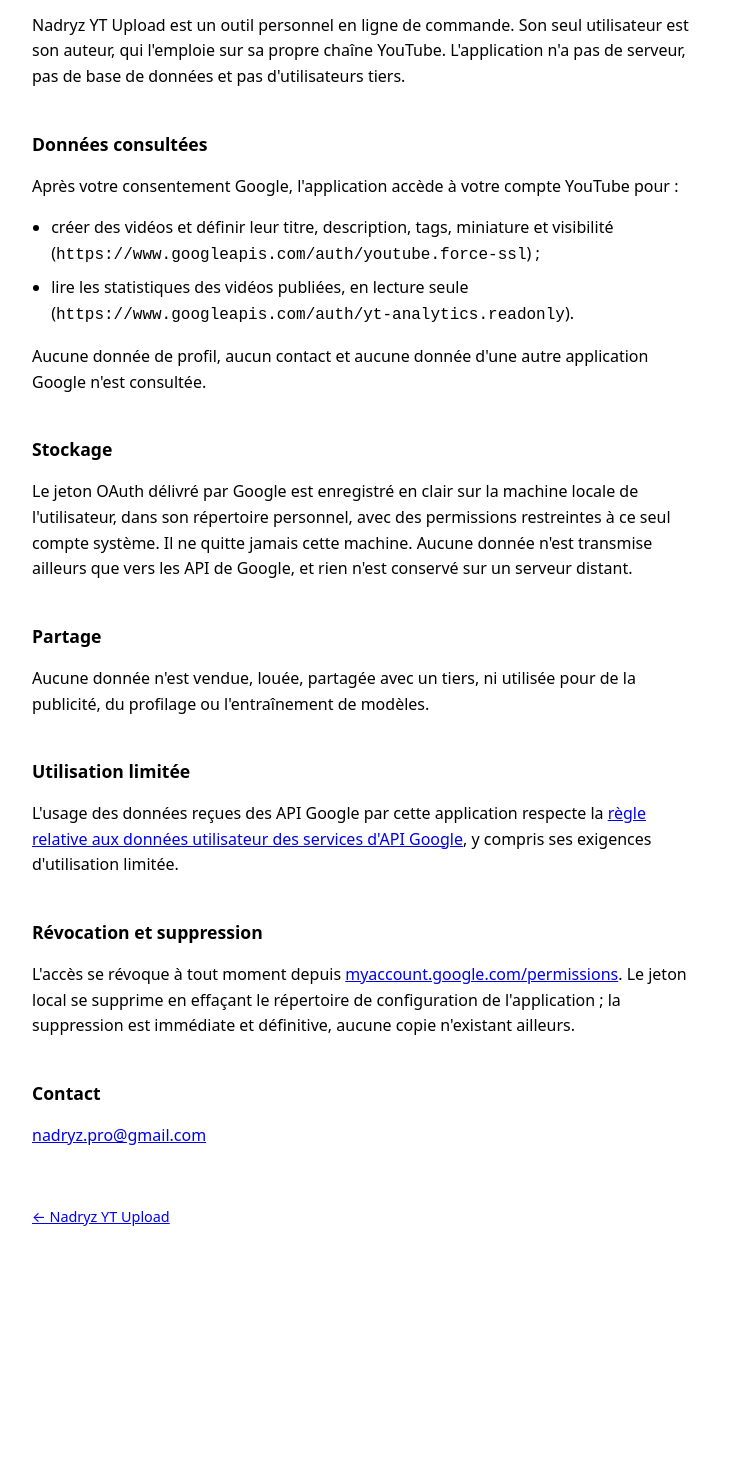
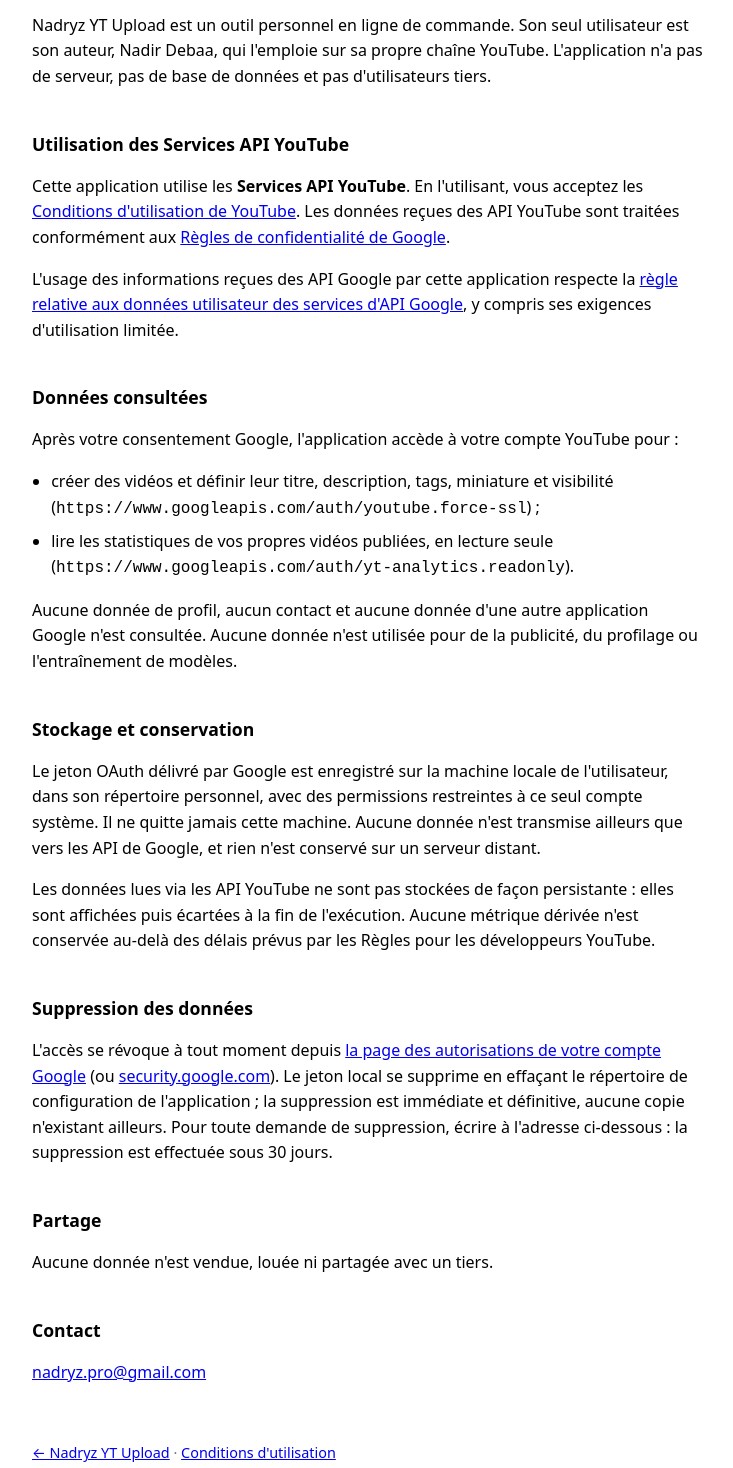
Before and after one commit to naqa92/nadryz-yt-upload, a plain HTML site: page privacy.html in a window 1280 px wide. Shown: the part 207-1675 px from the top of the page, without its empty margins (272-1005 px from the left). Before the commit the page ends 1515 px from the top, so only its background shows below. Drawn offline with Linux system fonts and the light colour scheme.

Commit message:
conformite YouTube API: section Services API, CGU, suppression des donnees

```diff
--- a/privacy.html
+++ b/privacy.html
@@ -28,8 +28,21 @@
 <h2>Portée</h2>
 <p>
   Nadryz YT Upload est un outil personnel en ligne de commande. Son seul utilisateur est son auteur,
-  qui l'emploie sur sa propre chaîne YouTube. L'application n'a pas de serveur, pas de base de données
-  et pas d'utilisateurs tiers.
+  Nadir Debaa, qui l'emploie sur sa propre chaîne YouTube. L'application n'a pas de serveur, pas de
+  base de données et pas d'utilisateurs tiers.
+</p>
+
+<h2>Utilisation des Services API YouTube</h2>
+<p>
+  Cette application utilise les <strong>Services API YouTube</strong>. En l'utilisant, vous acceptez
+  les <a href="https://www.youtube.com/t/terms">Conditions d'utilisation de YouTube</a>.
+  Les données reçues des API YouTube sont traitées conformément aux
+  <a href="https://policies.google.com/privacy">Règles de confidentialité de Google</a>.
+</p>
+<p>
+  L'usage des informations reçues des API Google par cette application respecte la
+  <a href="https://developers.google.com/terms/api-services-user-data-policy">règle relative aux
+  données utilisateur des services d'API Google</a>, y compris ses exigences d'utilisation limitée.
 </p>
 
 <h2>Données consultées</h2>
@@ -37,48 +50,47 @@
 <ul>
   <li>créer des vidéos et définir leur titre, description, tags, miniature et visibilité
       (<code>https://www.googleapis.com/auth/youtube.force-ssl</code>) ;</li>
-  <li>lire les statistiques des vidéos publiées, en lecture seule
+  <li>lire les statistiques de vos propres vidéos publiées, en lecture seule
       (<code>https://www.googleapis.com/auth/yt-analytics.readonly</code>).</li>
 </ul>
 <p>
   Aucune donnée de profil, aucun contact et aucune donnée d'une autre application Google
-  n'est consultée.
+  n'est consultée. Aucune donnée n'est utilisée pour de la publicité, du profilage ou
+  l'entraînement de modèles.
 </p>
 
-<h2>Stockage</h2>
+<h2>Stockage et conservation</h2>
 <p>
-  Le jeton OAuth délivré par Google est enregistré en clair sur la machine locale de l'utilisateur,
-  dans son répertoire personnel, avec des permissions restreintes à ce seul compte système.
-  Il ne quitte jamais cette machine. Aucune donnée n'est transmise ailleurs que vers les API
-  de Google, et rien n'est conservé sur un serveur distant.
+  Le jeton OAuth délivré par Google est enregistré sur la machine locale de l'utilisateur, dans son
+  répertoire personnel, avec des permissions restreintes à ce seul compte système. Il ne quitte
+  jamais cette machine. Aucune donnée n'est transmise ailleurs que vers les API de Google, et rien
+  n'est conservé sur un serveur distant.
+</p>
+<p>
+  Les données lues via les API YouTube ne sont pas stockées de façon persistante : elles sont
+  affichées puis écartées à la fin de l'exécution. Aucune métrique dérivée n'est conservée
+  au-delà des délais prévus par les Règles pour les développeurs YouTube.
+</p>
+
+<h2>Suppression des données</h2>
+<p>
+  L'accès se révoque à tout moment depuis
+  <a href="https://myaccount.google.com/permissions">la page des autorisations de votre compte
+  Google</a> (ou <a href="https://security.google.com/settings/security/permissions">security.google.com</a>).
+  Le jeton local se supprime en effaçant le répertoire de configuration de l'application ; la
+  suppression est immédiate et définitive, aucune copie n'existant ailleurs. Pour toute demande de
+  suppression, écrire à l'adresse ci-dessous : la suppression est effectuée sous 30 jours.
 </p>
 
 <h2>Partage</h2>
 <p>
-  Aucune donnée n'est vendue, louée, partagée avec un tiers, ni utilisée pour de la publicité,
-  du profilage ou l'entraînement de modèles.
-</p>
-
-<h2>Utilisation limitée</h2>
-<p>
-  L'usage des données reçues des API Google par cette application respecte la
-  <a href="https://developers.google.com/terms/api-services-user-data-policy">règle
-  relative aux données utilisateur des services d'API Google</a>, y compris ses exigences
-  d'utilisation limitée.
-</p>
-
-<h2>Révocation et suppression</h2>
-<p>
-  L'accès se révoque à tout moment depuis
-  <a href="https://myaccount.google.com/permissions">myaccount.google.com/permissions</a>.
-  Le jeton local se supprime en effaçant le répertoire de configuration de l'application ;
-  la suppression est immédiate et définitive, aucune copie n'existant ailleurs.
+  Aucune donnée n'est vendue, louée ni partagée avec un tiers.
 </p>
 
 <h2>Contact</h2>
 <p><a href="mailto:nadryz.pro@gmail.com">nadryz.pro@gmail.com</a></p>
 
-<footer><a href="./">← Nadryz YT Upload</a></footer>
+<footer><a href="./">← Nadryz YT Upload</a> · <a href="terms.html">Conditions d'utilisation</a></footer>
 
 </body>
 </html>
```
Also changed, not shown: index.html (+13 -2 lines), terms.html (added, +75 -0 lines).
